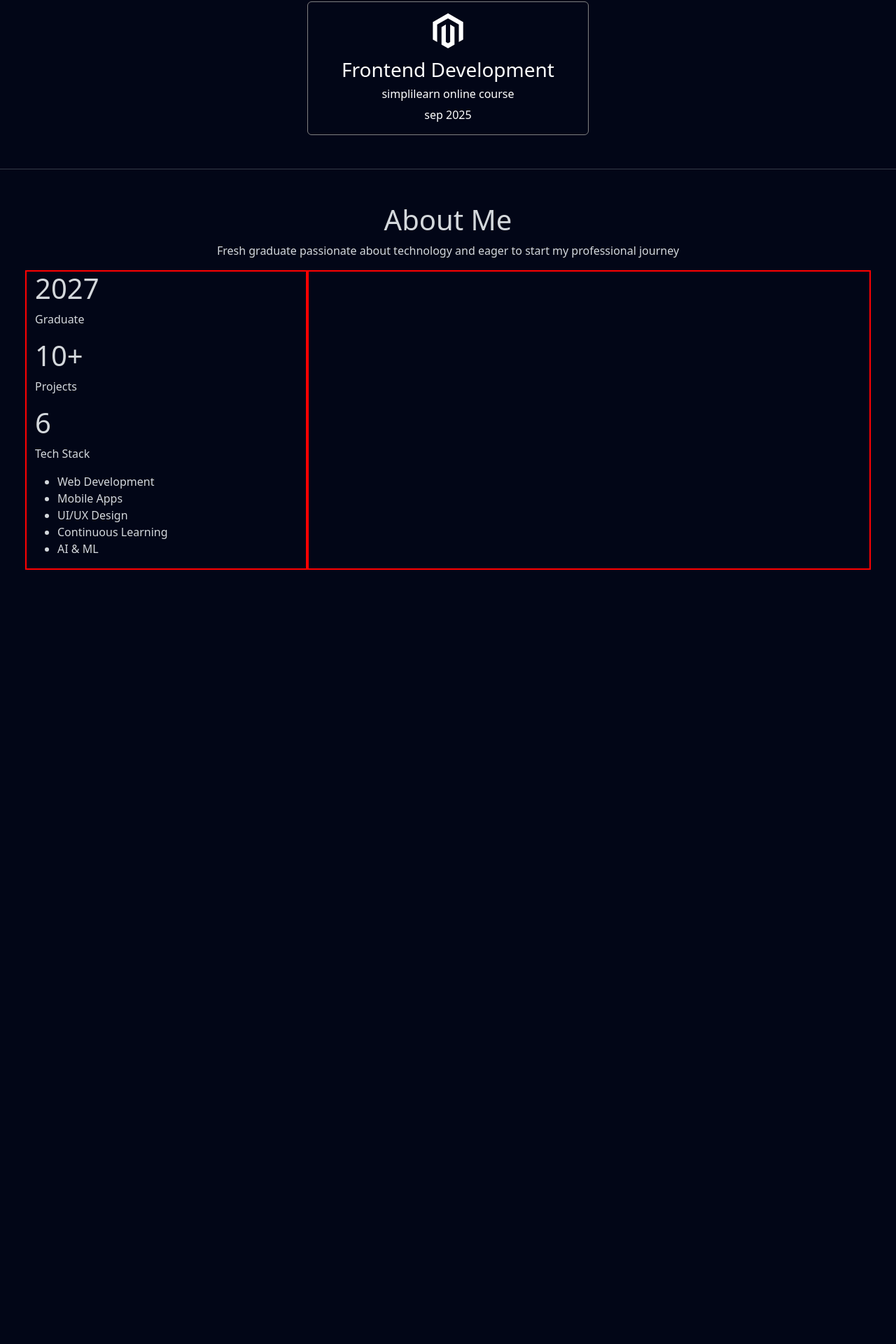
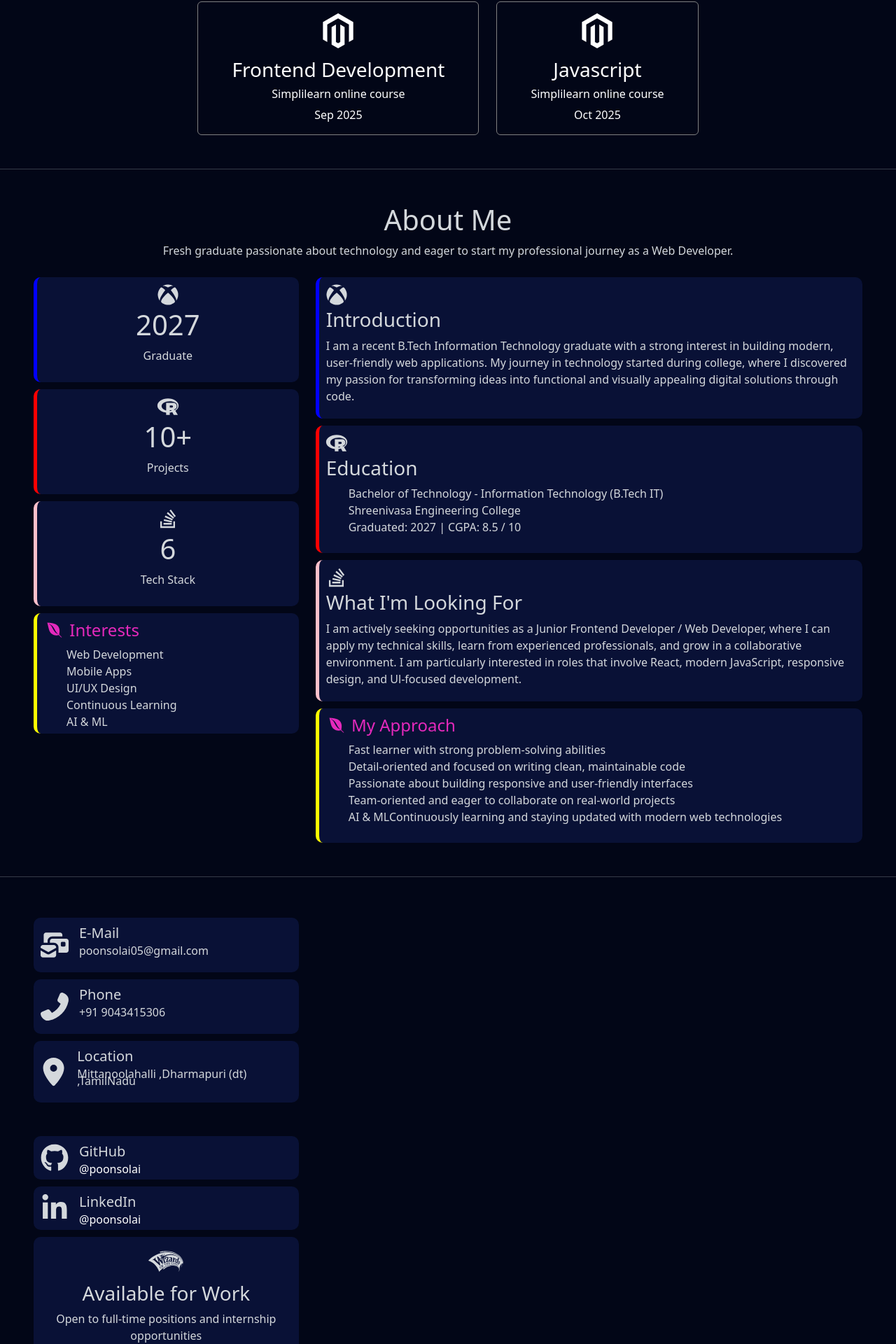
Before and after one commit to poonsolai/poo-personal-portfolio, a React (Vite) app: page / in a window 1280 px wide. Shown: the part 3227-5147 px from the top of the page at 70% size. Before the commit the page ends 4089 px from the top, so only its background shows below. Built offline with nearby package versions, Linux system fonts and the light colour scheme.

Commit message:
update and create new files

```diff
--- a/src/App.jsx
+++ b/src/App.jsx
@@ -5,6 +5,7 @@ import { Skils } from './components/Skils'
 import './App.css'
 import { Certificate } from './components/Certificate'
 import About from './components/About'
+import Contact from './components/Contact'
 
 export default function App() {
   return (
@@ -14,7 +15,8 @@ export default function App() {
       <Projects/><hr />
       <Skils/>
       <Certificate/><hr />
-      <About/>
+      <About/> <hr />
+      <Contact />
     </>
   )
 }
--- a/src/components/About.css
+++ b/src/components/About.css
@@ -1,3 +1,26 @@
-.a1{
-    border: 2px solid red;
+/* .a1{
+    border: 2px solid rgb(238, 230, 230);
+} */
+.about-box{
+    /* border: 2px solid rgb(164, 218, 3); */
+    text-align: center;
+    background-color: #091136;
+    border-radius: 10px;
+    /* line-height: 10px; */
+    padding: 10px;
+    margin-top: 10px;
 }
+.about-box-final{
+    padding: 10px 10px 0px 10px;
+    border-left: 5px solid yellow;
+    background-color: #091136;
+    margin-top: 10px;
+    border-radius: 10px;
+}
+.about-box-final h4{
+    color: rgb(229, 41, 188);
+}
+.about-box-final ul{
+    list-style-type: none;
+    padding-bottom: 5px;
+}
--- a/src/components/About.jsx
+++ b/src/components/About.jsx
@@ -1,23 +1,28 @@
+import {   faEnvira, faRProject,faStackOverflow,faXbox } from '@fortawesome/free-brands-svg-icons'
 import './About.css'
-
+import {FontAwesomeIcon} from '@fortawesome/react-fontawesome'
 
 
 function Aboutme1(){
     return (
-        <div className='col-md-4 a1' >
-            <div>
+        <div className='col-md-4 ' >
+            <div className='about-box' style={{borderLeft:"5px solid blue"}}>
+                <FontAwesomeIcon icon={faXbox} style={{width:"30px",height:"30px"}}></FontAwesomeIcon>
                 <h1>2027</h1>
                 <p>Graduate</p>
             </div>
-            <div>
+            <div className='about-box' style={{borderLeft:"5px solid red"}}>
+                <FontAwesomeIcon icon={faRProject} style={{width:"30px",height:"30px"}}></FontAwesomeIcon>
                 <h1>10+</h1>
                 <p>Projects</p>
             </div>
-            <div>
+            <div className='about-box' style={{borderLeft:"5px solid pink"}}>
+                <FontAwesomeIcon icon={faStackOverflow} style={{width:"30px",height:"30px"}}></FontAwesomeIcon>
                 <h1>6</h1>
                 <p>Tech Stack</p>
             </div>
-            <div>
+            <div className='about-box-final'>
+                <h4> <FontAwesomeIcon icon={faEnvira}></FontAwesomeIcon> Interests</h4>
                 <ul>
                     <li>Web Development</li>
                     <li>Mobile Apps</li>
@@ -31,9 +36,38 @@ function Aboutme1(){
 }
 function Aboutme2(){
     return (
-        <div className='col-md-8  a1' >
+        <div className='col-md-8  ' >
+            <div className='about-box-final pb-1' style={{borderLeft:"5px solid blue"}}>
+                <FontAwesomeIcon icon={faXbox} style={{width:"30px",height:"30px"}}></FontAwesomeIcon>
+                <h3>Introduction</h3>
+                <p>I am a recent B.Tech Information Technology graduate with a strong interest in building modern, user-friendly web applications. My journey in technology started during college, where I discovered my passion for transforming ideas into functional and visually appealing digital solutions through code.</p>
+            </div>
+            <div className='about-box-final pb-1' style={{borderLeft:"5px solid red"}}>
+                <FontAwesomeIcon icon={faRProject} style={{width:"30px",height:"30px"}}></FontAwesomeIcon>
+                <h3>Education</h3>
+                <ul>
+                    <li>Bachelor of Technology - Information Technology (B.Tech IT)</li>
+                    <li>Shreenivasa Engineering College</li>
+                    <li>Graduated: 2027 | CGPA: 8.5 / 10</li>
+                </ul>
+            </div>
+            <div className='about-box-final pb-1' style={{borderLeft:"5px solid pink"}}>
+                <FontAwesomeIcon icon={faStackOverflow} style={{width:"30px",height:"30px"}}></FontAwesomeIcon>
+                <h3>What I'm Looking For</h3>
+                <p>I am actively seeking opportunities as a Junior Frontend Developer / Web Developer, where I can apply my technical skills, learn from experienced professionals, and grow in a collaborative environment. I am particularly interested in roles that involve React, modern JavaScript, responsive design, and Ul-focused development.</p>
+            </div>
+            <div className='about-box-final pb-1'>
+                <h4> <FontAwesomeIcon icon={faEnvira}></FontAwesomeIcon> My Approach</h4>
+                <ul>
+                    <li>Fast learner with strong problem-solving abilities</li>
+                    <li>Detail-oriented and focused on writing clean, maintainable code</li>
+                    <li>Passionate about building responsive and user-friendly interfaces</li>
+                    <li>Team-oriented and eager to collaborate on real-world projects</li>
+                    <li>AI & MLContinuously learning and staying updated with modern web technologies</li>
+                </ul>
+            </div>
+        </div>
 
-        </div>
     )
 }
 
@@ -42,7 +76,7 @@ function About() {
   return (
     <div id='About' className='m-5'>
         <h1 className=' text-center'>About Me</h1>
-        <p className=' text-center'>Fresh graduate passionate about technology and eager to start my professional journey</p>
+        <p className=' text-center'>Fresh graduate passionate about technology and eager to start my professional journey as a Web Developer.</p>
         <div className="container-fulid">
             <div className="row">
                 <Aboutme1 />
--- a/src/components/Certificate.css
+++ b/src/components/Certificate.css
@@ -2,6 +2,8 @@
     display: flex;
     justify-content: center;
     text-align: center;
+    gap: 25px;
+    flex-wrap: wrap;
 }
 .archive div{
     border: 1px solid gray;
--- a/src/components/Certificate.jsx
+++ b/src/components/Certificate.jsx
@@ -2,14 +2,22 @@ import { FontAwesomeIcon } from '@fortawesome/react-fontawesome'
 import './Certificate.css'
 import {  faMagento } from '@fortawesome/free-brands-svg-icons'
 import frontendCetificate from '../assets/Frontend certi.pdf'
+import jscertificate from '../assets/js certificate.pdf'
 
 export const Certificate = () => {
 
     let cert = [
         {
             name:"Frontend Development",
-            plat:"simplilearn online course",
-            date:"sep 2025"
+            plat:"Simplilearn online course",
+            date:"Sep 2025",
+            Certificate:frontendCetificate
+        },
+        {
+            name:"Javascript",
+            plat:"Simplilearn online course",
+            date:"Oct 2025",
+            Certificate:jscertificate
         }
     ]
   return (
@@ -18,7 +26,7 @@ export const Certificate = () => {
         <div className="archive">
             {
                 cert.map((cert,index)=>(
-                   <a href={frontendCetificate} key={index} target='_blank' > <div  className='px-5 pt-3 rounded-2'>
+                   <a href={cert.Certificate} key={index} target='_blank' > <div  className='px-5 pt-3 rounded-2'>
                         <FontAwesomeIcon icon={faMagento} style={{width:"50px",height:"50px",padding:"0px 0px 10px 0px"}} ></FontAwesomeIcon>
                         <h3>{cert.name}</h3>
                         <h6>{cert.plat}</h6>
--- /dev/null
+++ b/src/components/Contact.css
@@ -0,0 +1,26 @@
+.mail-box{
+    display: flex;
+    align-items: center;
+    padding: 10px 10px 10px 10px;
+    /* border-left: 5px solid yellow; */
+    background-color: #091136;
+    margin-top: 10px;
+    border-radius: 10px;
+    line-height: 10px;
+    column-gap: 15px;
+}
+.mail-box .icon{
+    width: 40px;
+    height: 40px;
+}
+.work-box .icon{
+    width: 50px;
+    height: 50px;
+}
+.work-box{
+    background-color: #091136;
+    margin-top: 10px;
+    border-radius: 10px;
+    padding: 10px 10px 10px 10px;
+    text-align: center;
+}
--- /dev/null
+++ b/src/components/Contact.jsx
@@ -0,0 +1,82 @@
+import './Contact.css'
+import {  faHillAvalanche, faLocationDot, faMailBulk, faPhoneAlt} from '@fortawesome/free-solid-svg-icons'
+import {faGithub, faLinkedinIn, faSquareUpwork, faWizardsOfTheCoast} from "@fortawesome/free-brands-svg-icons"
+import {FontAwesomeIcon} from '@fortawesome/react-fontawesome'
+
+const Contactme = () => {
+  return (
+    <div className='col-md-4'>
+            <div className='mail-box'>
+                <FontAwesomeIcon icon={faMailBulk} className='icon'></FontAwesomeIcon>
+                <div>
+                    <h5>E-Mail</h5>
+                    <p>poonsolai05@gmail.com</p>
+                </div>
+            </div>
+            <div className='mail-box'>
+                <FontAwesomeIcon icon={faPhoneAlt} className='icon'></FontAwesomeIcon>
+                <div>
+                    <h5>Phone</h5>
+                    <p>+91 9043415306</p>
+                </div>
+            </div>
+
+            <div className='mail-box '>
+                <FontAwesomeIcon icon={faLocationDot} className='icon'></FontAwesomeIcon>
+                <div>
+                    <h5>Location</h5>
+                    <p>Mittanoolahalli ,Dharmapuri (dt) ,TamilNadu</p>
+                </div>
+            </div>
+
+            <div className='mail-box mt-5'>
+                <FontAwesomeIcon icon={faGithub} className='icon'></FontAwesomeIcon>
+                <div>
+                    <h5>GitHub</h5>
+                    <a href="" style={{textDecoration:"none",color:"white"}}>@poonsolai</a>
+                </div>
+            </div>
+
+            <div className='mail-box'>
+                <FontAwesomeIcon icon={faLinkedinIn} className='icon'></FontAwesomeIcon>
+                <div>
+                    <h5>LinkedIn</h5>
+                    <a href="" style={{textDecoration:"none",color:"white"}}>@poonsolai</a>
+                </div>
+            </div>
+
+            <div className='work-box'>
+                <FontAwesomeIcon icon={faWizardsOfTheCoast} className='icon'></FontAwesomeIcon>
+                <div>
+                    <h3 className=' text-center'>Available for Work</h3>
+                    <p className=' text-center'>Open to full-time positions and internship opportunities</p>
+                </div>
+            </div>
+
+    </div>
+  )
+}
+
+const Contactform = () => {
+  return (
+    <div className='col-md-8'>
+
+    </div>
+  )
+}
+
+
+function Contact() {
+  return (
+    <div id='Contacts' className='m-5'>
+        <div className="container-fulid ">
+            <div className="row">
+                <Contactme />
+                <Contactform />
+            </div>
+        </div>
+    </div>
+  )
+}
+
+export default Contact
```
Also changed, not shown: 1 other file (tests, documents, lock files or other folders).
